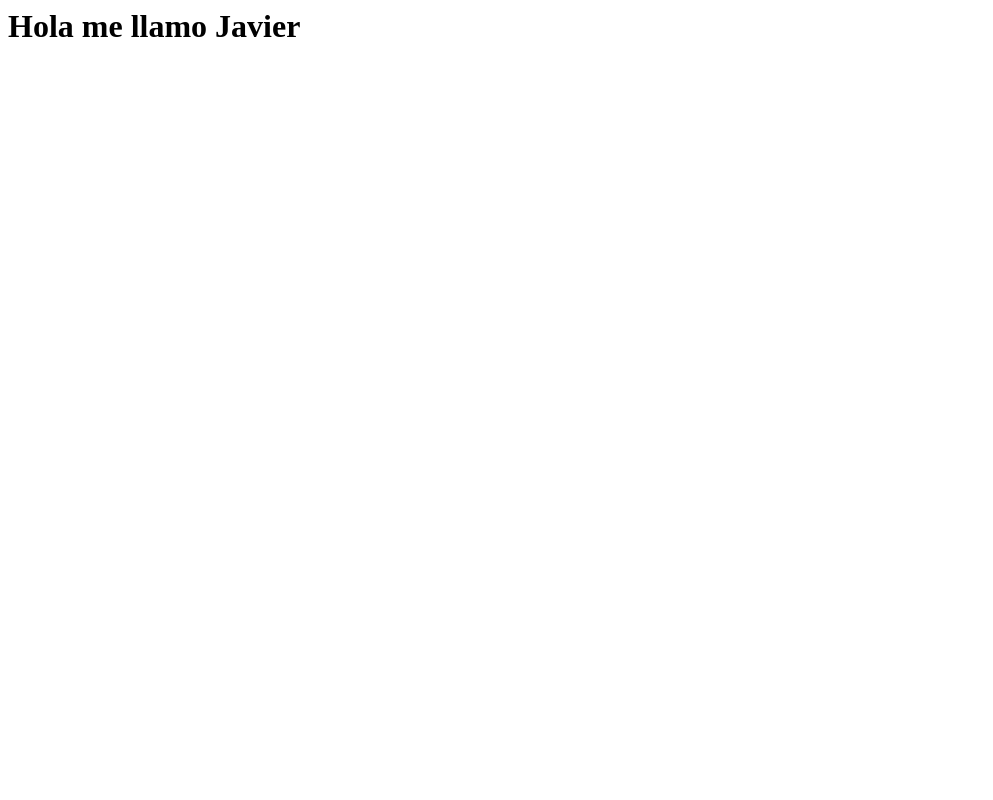
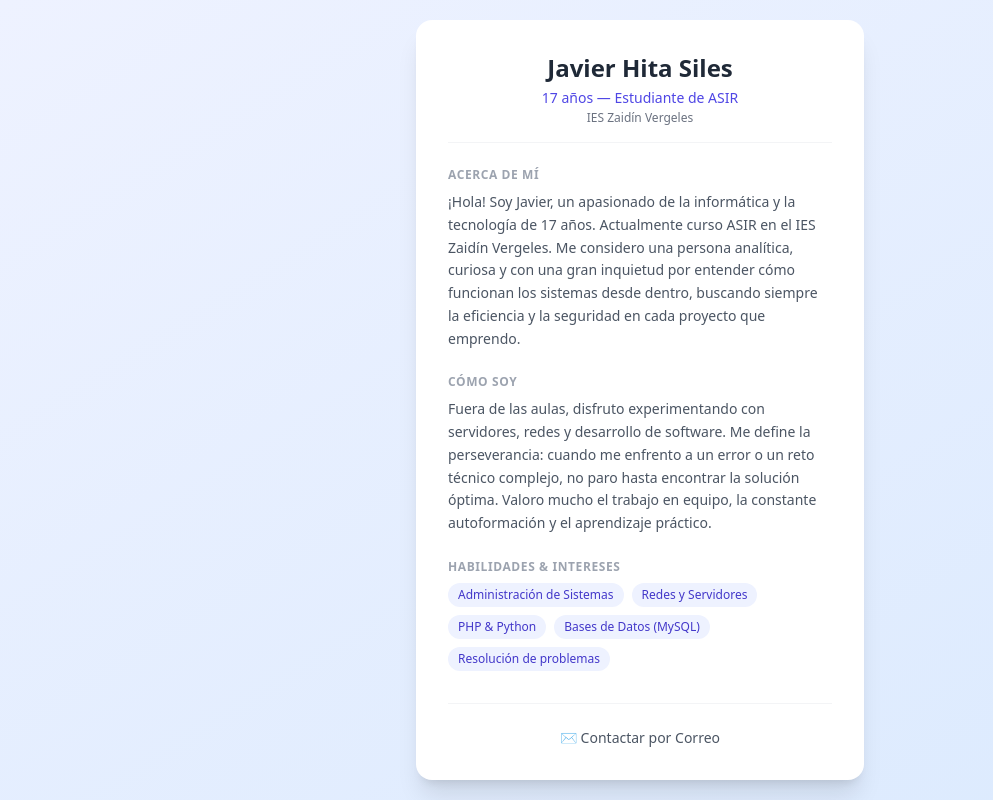
Before and after one commit to jhitsil0611/jhitsil0611.github.io, a plain HTML site: page index.html in a window 1280 px wide. Shown: the whole page, without its empty margins (0-993 px from the left). Drawn offline with nearby package versions, Linux system fonts and the light colour scheme.

```diff
--- a/index.html
+++ b/index.html
@@ -1 +1,57 @@
-<h1>Hola me llamo Javier </h1>
+<!DOCTYPE html>
+<html lang="es">
+<head>
+    <meta charset="UTF-8">
+    <meta name="viewport" content="width=device-width, initial-scale=1.0">
+    <title>Javier Hita Siles - Perfil Personal</title>
+    <!-- Tailwind CSS para un diseño limpio y moderno -->
+    <script src="https://cdn.tailwindcss.com"></script>
+</head>
+<body class="bg-gradient-to-br from-indigo-50 to-blue-100 min-h-screen flex items-center justify-center p-4">
+
+    <div class="max-w-md w-full bg-white rounded-2xl shadow-xl overflow-hidden p-6 sm:p-8 transform transition duration-500 hover:scale-[1.01]">
+
+        <!-- Cabecera: Nombre y Datos Principales (Sin foto) -->
+        <div class="text-center pb-4 border-b border-gray-100">
+            <h1 class="text-2xl font-bold text-gray-800">Javier Hita Siles</h1>
+            <p class="text-indigo-600 font-medium text-sm mt-1">17 años — Estudiante de ASIR</p>
+            <p class="text-gray-500 text-xs mt-0.5">IES Zaidín Vergeles</p>
+        </div>
+
+        <!-- Sección: Acerca de mí -->
+        <div class="mt-6">
+            <h2 class="text-xs font-semibold text-gray-400 uppercase tracking-wider">Acerca de mí</h2>
+            <p class="text-gray-600 text-sm mt-2 leading-relaxed">
+                ¡Hola! Soy Javier, un apasionado de la informática y la tecnología de 17 años. Actualmente curso ASIR en el IES Zaidín Vergeles. Me considero una persona analítica, curiosa y con una gran inquietud por entender cómo funcionan los sistemas desde dentro, buscando siempre la eficiencia y la seguridad en cada proyecto que emprendo.
+            </p>
+        </div>
+
+        <!-- Sección: Personalidad y forma de ser -->
+        <div class="mt-6">
+            <h2 class="text-xs font-semibold text-gray-400 uppercase tracking-wider">Cómo soy</h2>
+            <p class="text-gray-600 text-sm mt-2 leading-relaxed">
+                Fuera de las aulas, disfruto experimentando con servidores, redes y desarrollo de software. Me define la perseverancia: cuando me enfrento a un error o un reto técnico complejo, no paro hasta encontrar la solución óptima. Valoro mucho el trabajo en equipo, la constante autoformación y el aprendizaje práctico.
+            </p>
+        </div>
+
+        <!-- Sección: Habilidades y Tecnologías -->
+        <div class="mt-6">
+            <h2 class="text-xs font-semibold text-gray-400 uppercase tracking-wider mb-2">Habilidades & Intereses</h2>
+            <div class="flex flex-wrap gap-2">
+                <span class="bg-indigo-50 text-indigo-700 text-xs font-medium px-2.5 py-1 rounded-full">Administración de Sistemas</span>
+                <span class="bg-indigo-50 text-indigo-700 text-xs font-medium px-2.5 py-1 rounded-full">Redes y Servidores</span>
+                <span class="bg-indigo-50 text-indigo-700 text-xs font-medium px-2.5 py-1 rounded-full">PHP & Python</span>
+                <span class="bg-indigo-50 text-indigo-700 text-xs font-medium px-2.5 py-1 rounded-full">Bases de Datos (MySQL)</span>
+                <span class="bg-indigo-50 text-indigo-700 text-xs font-medium px-2.5 py-1 rounded-full">Resolución de problemas</span>
+            </div>
+        </div>
+
+        <!-- Sección: Contacto -->
+        <div class="mt-8 pt-6 border-t border-gray-100 flex justify-center space-x-4">
+            <a href="mailto:hitasiles@gmail.com" class="text-gray-600 hover:text-indigo-600 font-medium text-sm transition">✉️ Contactar por Correo</a>
+        </div>
+
+    </div>
+
+</body>
+</html>
```
